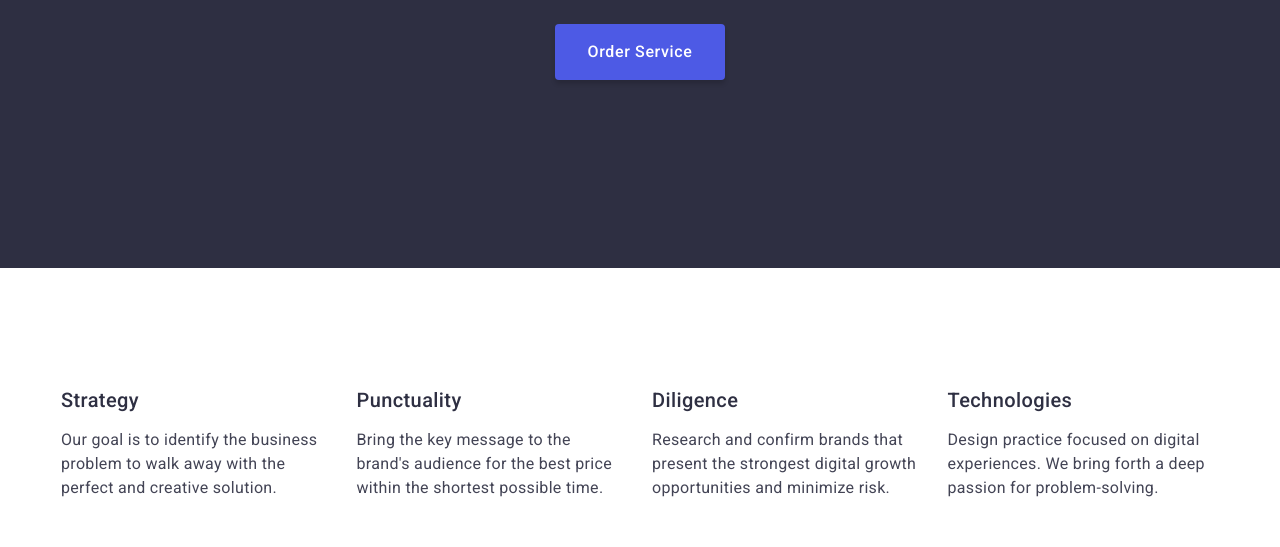
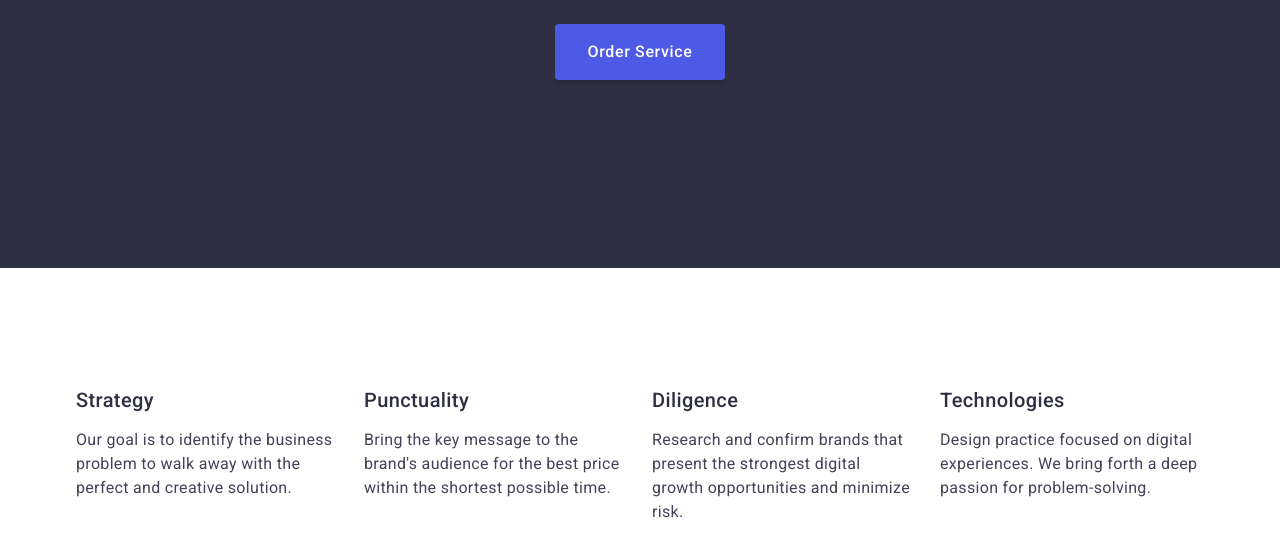
Before and after one commit to OlehBohak22/goit-markup-hw-03, a plain HTML site: page index.html in a window 1280 px wide. Shown: the part 405-952 px from the top of the page. Drawn offline with nearby package versions, Linux system fonts and the light colour scheme.

Commit message:
New commit

```diff
--- a/css/style.css
+++ b/css/style.css
@@ -5,8 +5,7 @@ body {
 
 .container {
   max-width: 1158px;
-  padding-left: 0 15px;
-  padding-right: 0 15px;
+  padding: 0 15px;
   margin-left: auto;
   margin-right: auto;
 }
```
